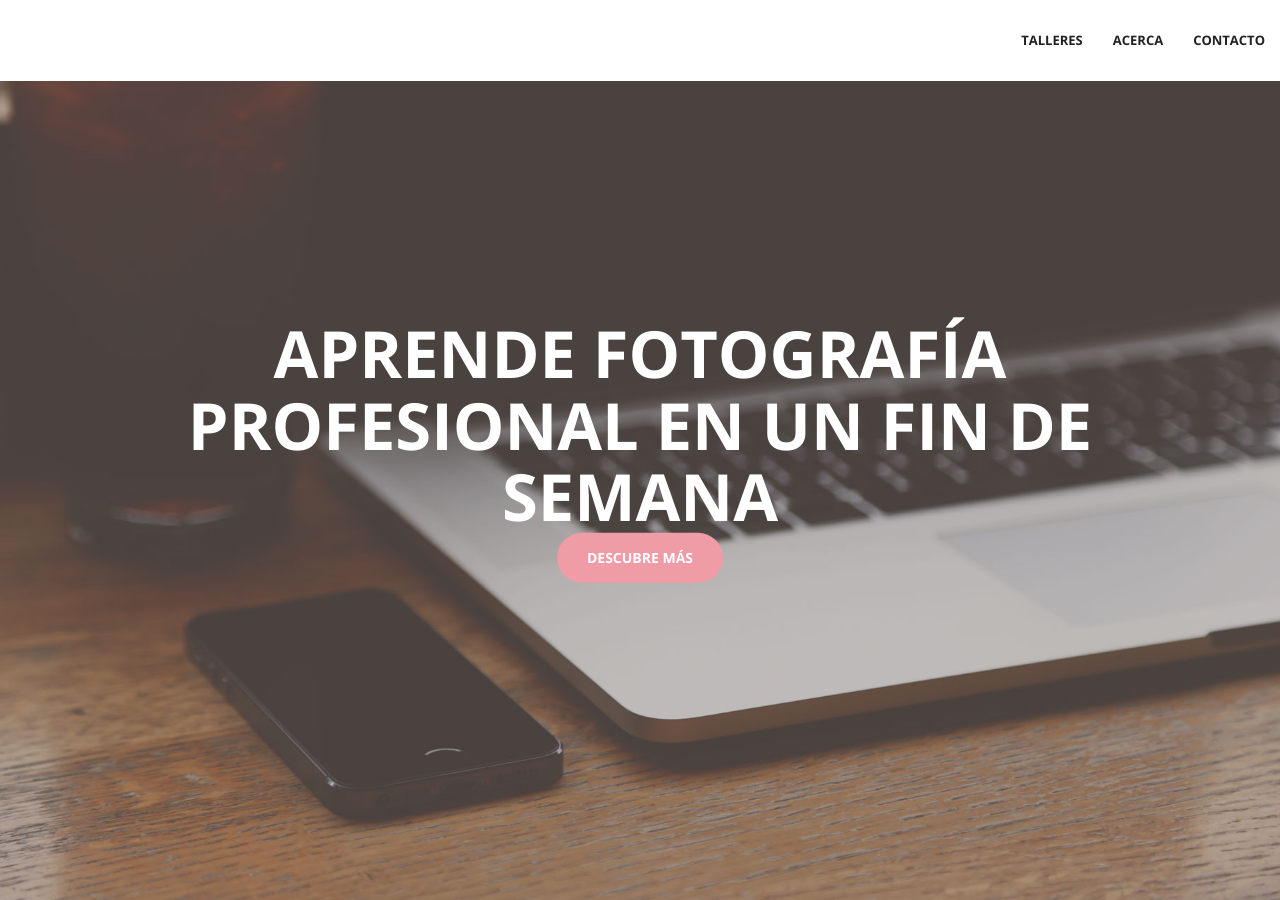
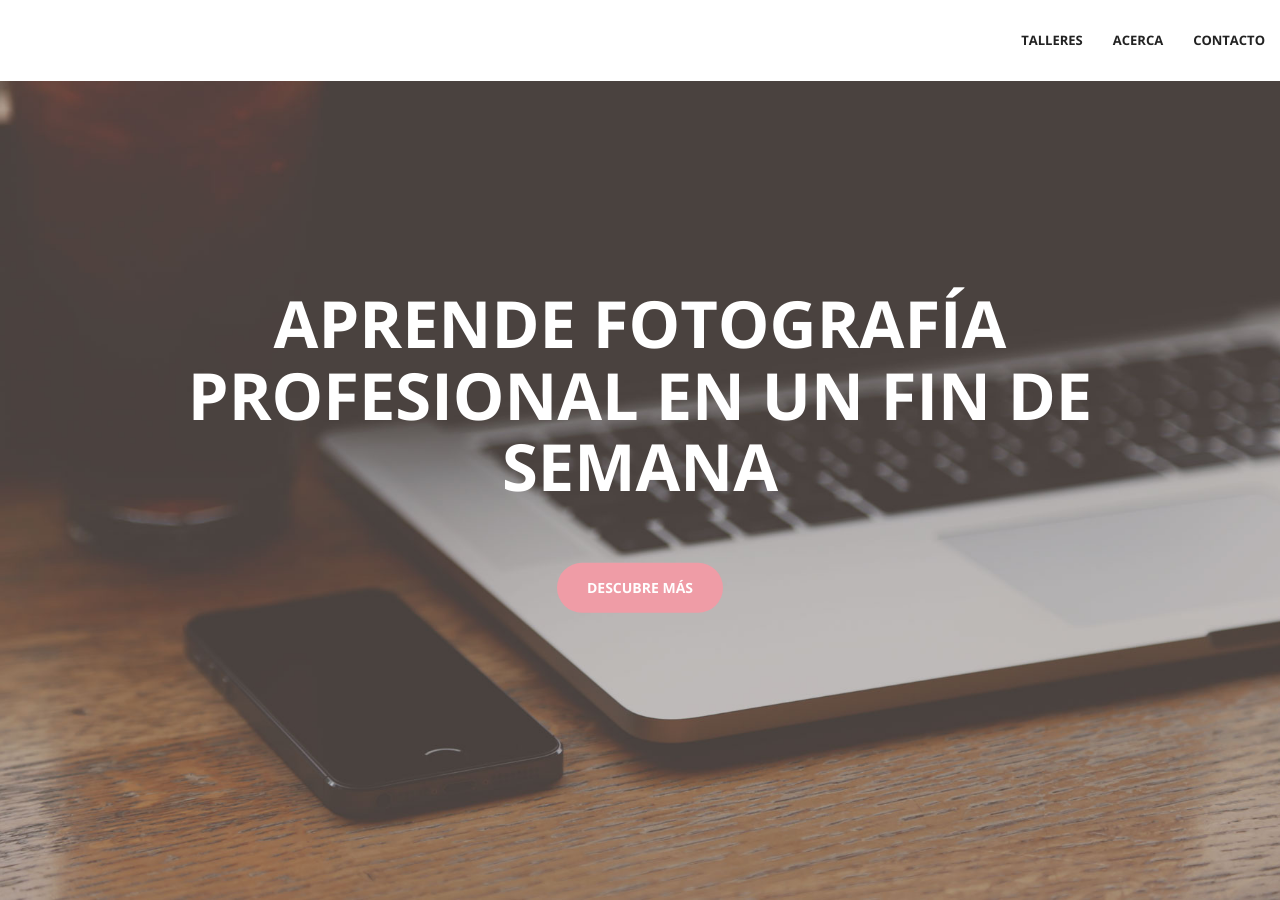
Before and after one commit to defvol/ayo, a Jekyll site: the page built from index.html, in a window 1280 px wide and 900 px high. Built offline with Jekyll 4.4.1, drawn with Linux system fonts in a browser that asks for light colours; comment, search, counter and statistics services are not loaded.

Commit message:
More space for buttons

```diff
--- a/_sass/_base.scss
+++ b/_sass/_base.scss
@@ -311,6 +311,14 @@ header {
     padding: 15px 30px;
 }
 
+header .btn {
+    margin-top: 60px;
+}
+
+#about .btn {
+    margin-top: 20px;
+}
+
 // Contact
 #contact .fa {
     color: $theme-dark;
```
